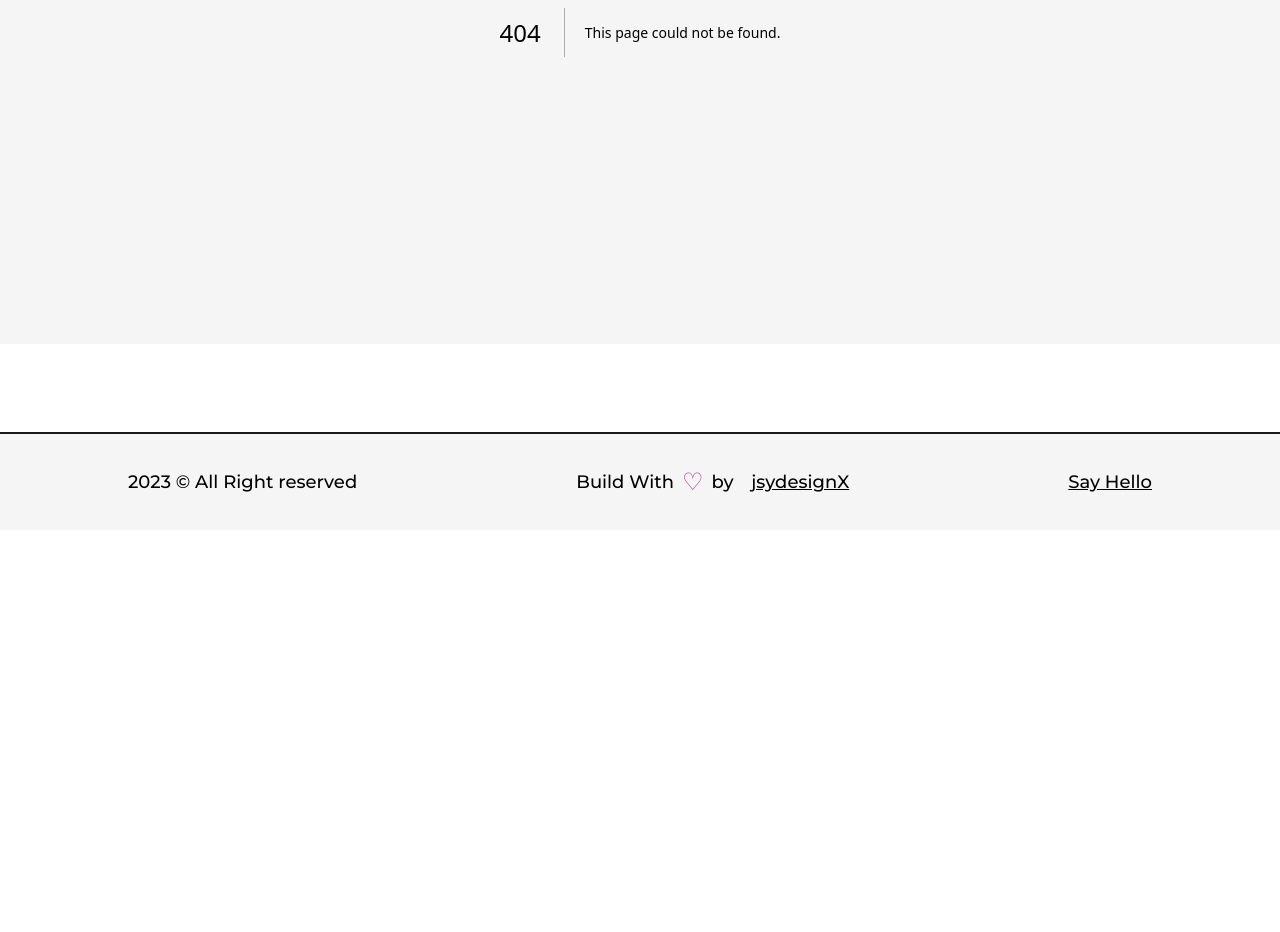
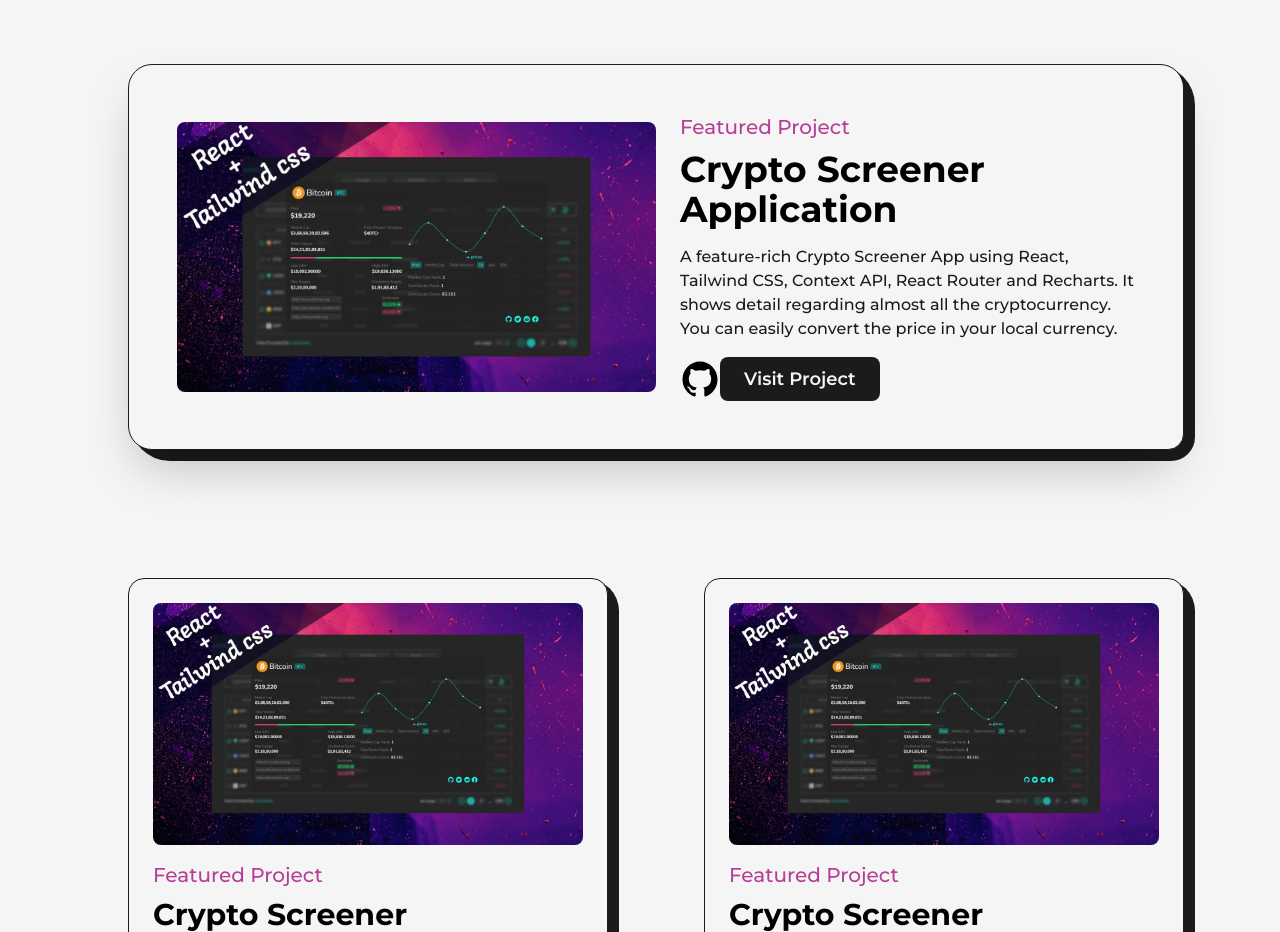
Before and after one commit to yeasin2448/yeasin-portfolio, a Next.js app: page /projects in a window 1280 px wide. Before the commit this address had no page. Shown: the part 456-1388 px from the top of the page. Before the commit the page ends 986 px from the top, so only its background shows below. Built offline with nearby package versions, Linux system fonts and the light colour scheme.

Commit message:
project page done

```diff
--- /dev/null
+++ b/src/pages/projects.js
@@ -0,0 +1,190 @@
+import AnimatedText from "@/components/AnimatedText";
+import { GithubIcon } from "@/components/Icons";
+import Layout from "@/components/Layout";
+import Head from "next/head";
+import Image from "next/image";
+import Link from "next/link";
+import React from "react";
+import project1 from "../../public/images/projects/crypto-screener-cover-image.jpg";
+
+const FeaturedProject = ({ type, title, summary, img, link, github }) => {
+  return (
+    <article className="w-full flex items-center justify-between relative rounded-br-2xl rounded-3xl border border-solid border-dark bg-light shadow-2xl p-12">
+      <div className="absolute top-0 -right-3 -z-10 w-[101%] h-[103%] rounded-[2.5rem] bg-dark rounded-br-3xl" />
+      <Link
+        href={link}
+        target="_blank"
+        className="w-1/2 cursor-pointer overflow-hidden rounded-lg"
+      >
+        <Image src={img} alt={title} className="w-full h-auto" />
+      </Link>
+      <div className="w-1/2 flex flex-col items-start justify-between pl-6">
+        <span className="text-primary font-medium text-xl">{type}</span>
+        <Link
+          href={link}
+          target="_blank"
+          className="hover:underline underline-offset-2"
+        >
+          <h2 className="my-2 w-full text-left text-4xl font-bold">{title}</h2>
+        </Link>
+        <p className="my-2 font-medium text-dark">{summary}</p>
+        <div className="mt-2 flex items-center">
+          <Link href={github} target="_blank" className="w-10">
+            <GithubIcon />
+          </Link>
+          <Link
+            href={link}
+            target="_blank"
+            className="ml4 rounded-lg bg-dark text-light p-2 px-6 text-lg font-semibold"
+          >
+            Visit Project
+          </Link>
+        </div>
+      </div>
+    </article>
+  );
+};
+
+const FeaturedProject2 = ({ type, title, img, link, github }) => {
+  return (
+    <article className="w-full flex flex-col items-center justify-center gap-4 rounded-2xl border border-solid border-dark bg-light p-6 relative">
+      <div className="absolute top-0 -right-3 -z-10 w-[101%] h-[103%] rounded-[2rem] bg-dark rounded-br-3xl" />
+      <Link
+        href={link}
+        target="_blank"
+        className="w-full cursor-pointer overflow-hidden rounded-lg"
+      >
+        <Image src={img} alt={title} className="w-full h-auto" />
+      </Link>
+      <div className="w-full flex flex-col items-start justify-between">
+        <span className="text-primary font-medium text-xl">{type}</span>
+        <Link
+          href={link}
+          target="_blank"
+          className="hover:underline underline-offset-2"
+        >
+          <h2 className="my-2 w-full text-left text-3xl font-bold">{title}</h2>
+        </Link>
+        <div className="mt-2 w-full flex items-center justify-between">
+          <Link
+            href={link}
+            target="_blank"
+            className="text-lg font-semibold underline"
+          >
+            Visit
+          </Link>
+          <Link href={github} target="_blank" className="w-8">
+            <GithubIcon />
+          </Link>
+        </div>
+      </div>
+    </article>
+  );
+};
+
+const projects = () => {
+  return (
+    <>
+      <Head>
+        <title>JsyDesignx | Project Page</title>
+        <meta name="description" content="about yeasin arafat" />
+      </Head>
+      <main className="w-full mb-16 flex flex-col items-center justify-center">
+        <Layout className="pt-16">
+          <AnimatedText
+            text={"Imagination Trumps Knowledge!"}
+            className="mb-16"
+          />
+          <div className="grid grid-cols-12 gap-24 gap-y-32">
+            <div className="col-span-12">
+              <FeaturedProject
+                title="Crypto Screener Application"
+                img={project1}
+                summary="
+                A feature-rich Crypto Screener App using React, Tailwind CSS, Context API, React Router and Recharts.
+                It shows detail regarding almost all the cryptocurrency. You can easily convert the price in your
+                local currency.
+                "
+                link="/"
+                github="/"
+                type="Featured Project"
+              />
+            </div>
+            <div className="col-span-6">
+              <FeaturedProject2
+                title="Crypto Screener Application"
+                img={project1}
+                summary="
+                A feature-rich Crypto Screener App using React, Tailwind CSS, Context API, React Router and Recharts.
+                It shows detail regarding almost all the cryptocurrency. You can easily convert the price in your
+                local currency.
+                "
+                link="/"
+                github="/"
+                type="Featured Project"
+              />
+            </div>
+            <div className="col-span-6">
+              <FeaturedProject2
+                title="Crypto Screener Application"
+                img={project1}
+                summary="
+                A feature-rich Crypto Screener App using React, Tailwind CSS, Context API, React Router and Recharts.
+                It shows detail regarding almost all the cryptocurrency. You can easily convert the price in your
+                local currency.
+                "
+                link="/"
+                github="/"
+                type="Featured Project"
+              />
+            </div>
+            <div className="col-span-12">
+              <FeaturedProject
+                title="Crypto Screener Application"
+                img={project1}
+                summary="
+                A feature-rich Crypto Screener App using React, Tailwind CSS, Context API, React Router and Recharts.
+                It shows detail regarding almost all the cryptocurrency. You can easily convert the price in your
+                local currency.
+                "
+                link="/"
+                github="/"
+                type="Featured Project"
+              />
+            </div>
+            <div className="col-span-6">
+              <FeaturedProject2
+                title="Crypto Screener Application"
+                img={project1}
+                summary="
+                A feature-rich Crypto Screener App using React, Tailwind CSS, Context API, React Router and Recharts.
+                It shows detail regarding almost all the cryptocurrency. You can easily convert the price in your
+                local currency.
+                "
+                link="/"
+                github="/"
+                type="Featured Project"
+              />
+            </div>
+            <div className="col-span-6">
+              <FeaturedProject2
+                title="Crypto Screener Application"
+                img={project1}
+                summary="
+                A feature-rich Crypto Screener App using React, Tailwind CSS, Context API, React Router and Recharts.
+                It shows detail regarding almost all the cryptocurrency. You can easily convert the price in your
+                local currency.
+                "
+                link="/"
+                github="/"
+                type="Featured Project"
+              />
+            </div>
+          </div>
+        </Layout>
+      </main>
+    </>
+  );
+};
+
+export default projects;
```
